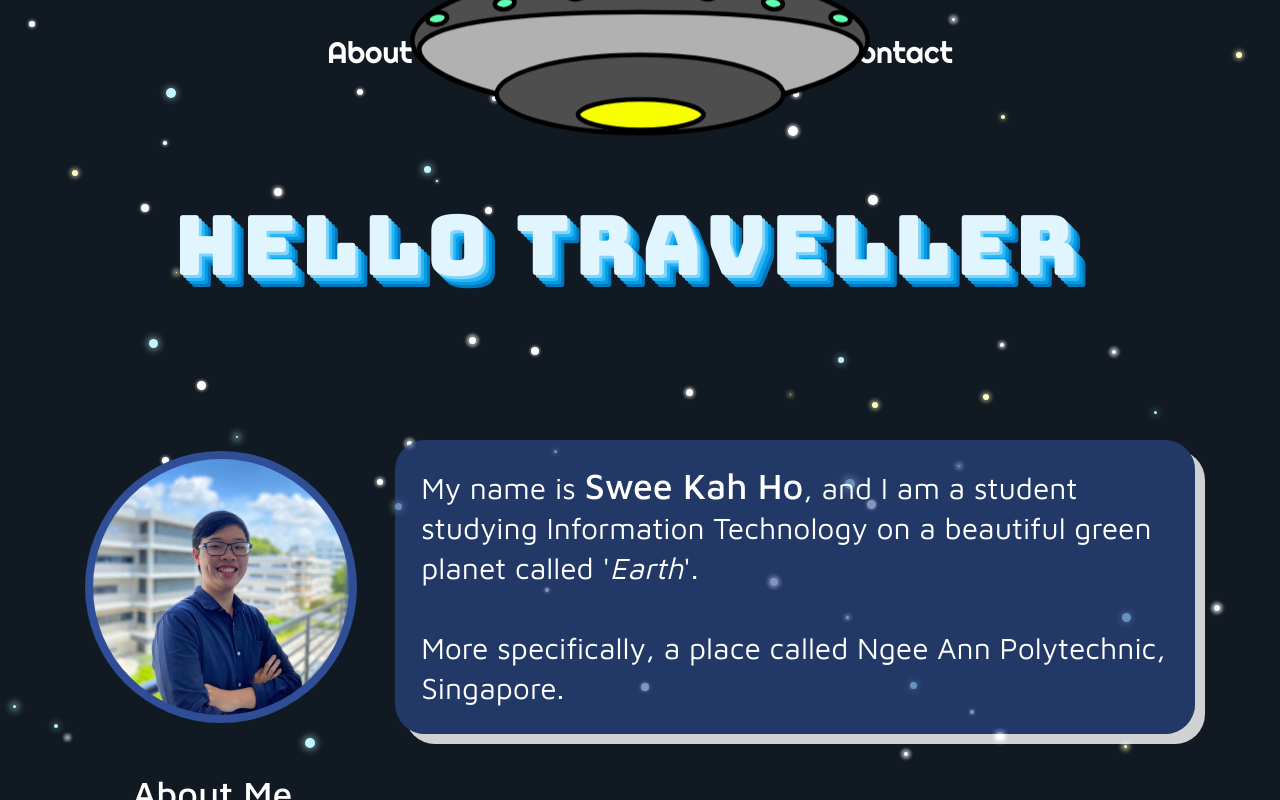
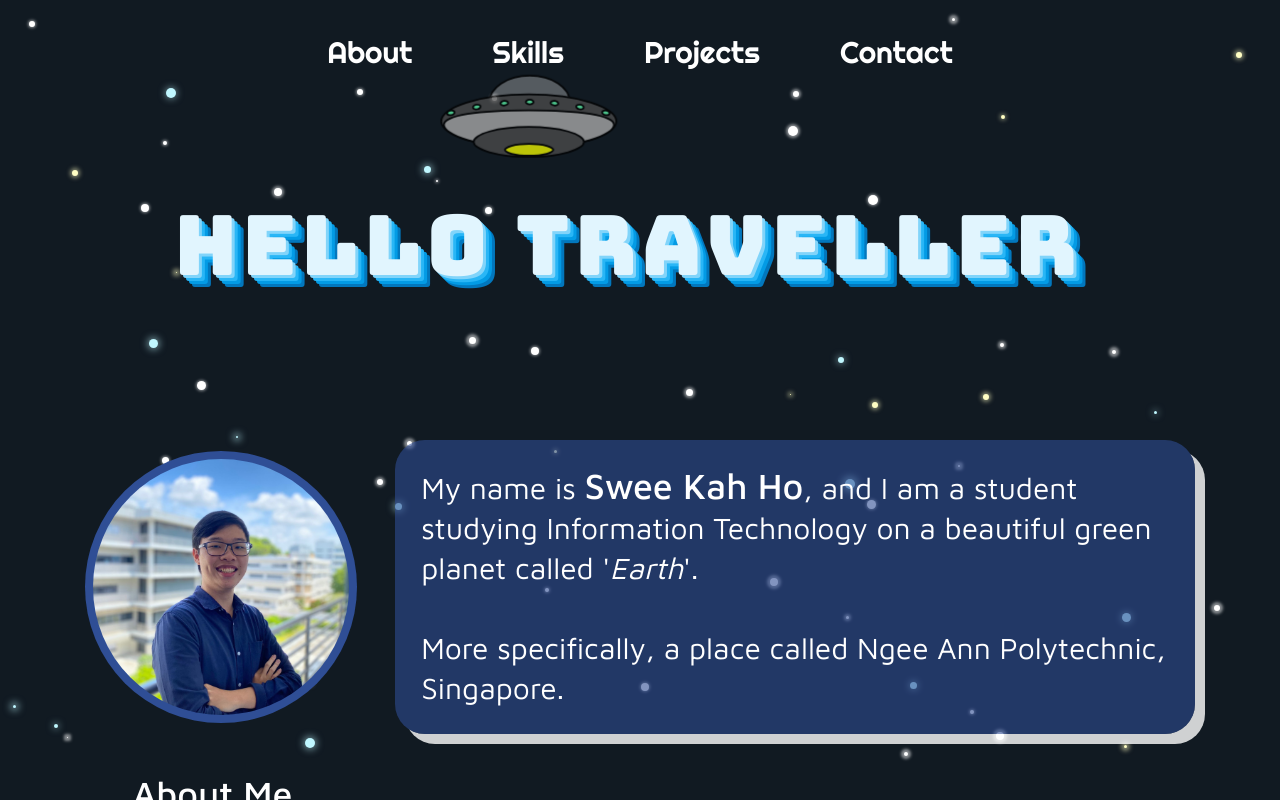
Before and after one commit to kahkoii/space-portfolio, a React (Create React App) app: page / in a window 1280 px wide. Built offline with nearby package versions, Linux system fonts and the light colour scheme.

Commit message:
feat: add UFO animation

```diff
--- a/src/components/UFO/UFO.tsx
+++ b/src/components/UFO/UFO.tsx
@@ -1,22 +1,19 @@
-import { Image, Text } from "@chakra-ui/react";
+import { Image, Box } from "@chakra-ui/react";
 import logo from "./ufo.svg";
 
 const UFO: React.FC = () => {
   const a = 3; // eslint-disable-line
   return (
-    <>
+    <Box position="absolute" zIndex="5" id="ufoBox">
       <Image
         src={logo}
         alt="UFO"
-        position="absolute"
-        width="46vw"
-        maxW="460px"
-        top="-6vw"
+        width="36vw"
+        maxW="360px"
         alignSelf="center"
         className="ufo"
-        zIndex="5"
       />
-    </>
+    </Box>
   );
 };
 
--- a/src/main.css
+++ b/src/main.css
@@ -4,6 +4,11 @@
   padding: 0;
   margin: 0;
   font-family: "Maven Pro", sans-serif;
+}
+
+body {
+  overflow-x: hidden;
+  overflow-y: hidden;
 }
 
 .navlink {
@@ -13,6 +18,10 @@
 
 .ufo {
   animation: float 2.5s ease-in-out infinite;
+}
+
+#ufoBox {
+  animation: fly 40s ease-in-out infinite;
 }
 
 @keyframes float {
@@ -25,6 +34,52 @@
   100% {
     transform: translatey(0px);
   }
+}
+
+@keyframes fly {
+  0% {
+    transform: translate(-24vw, 15vh);
+  }
+  5% {
+    transform: translate(5vw, 8vh);
+    opacity: 1;
+  }
+  20% {
+    transform: translate(40vw, 2vh) scale(0.2);
+    opacity: 0.6;
+  }
+  40% {
+    transform: translate(74vw, 10vh);
+    opacity: 1;
+  }
+  45% {
+    transform: translate(74vw, 10vh);
+  }
+  55% {
+    transform: translate(80vw, -30vh);
+  }
+  60% {
+    transform: translate(40vw, -30vh);
+  }
+  65% {
+    transform: translate(40vw, 180vh) scale(5);
+  }
+  90% {
+    transform: translate(-24vw, 180vh);
+    opacity: 1;
+  }
+  100% {
+    transform: translate(-24vw, 15vh);
+    opacity: 0;
+  }
+  /**
+  50% {
+    transform: translate(0, 0);
+  }
+  100% {
+    transform: translate(0, 0);
+  }
+  **/
 }
 
 #astronaut {
```
